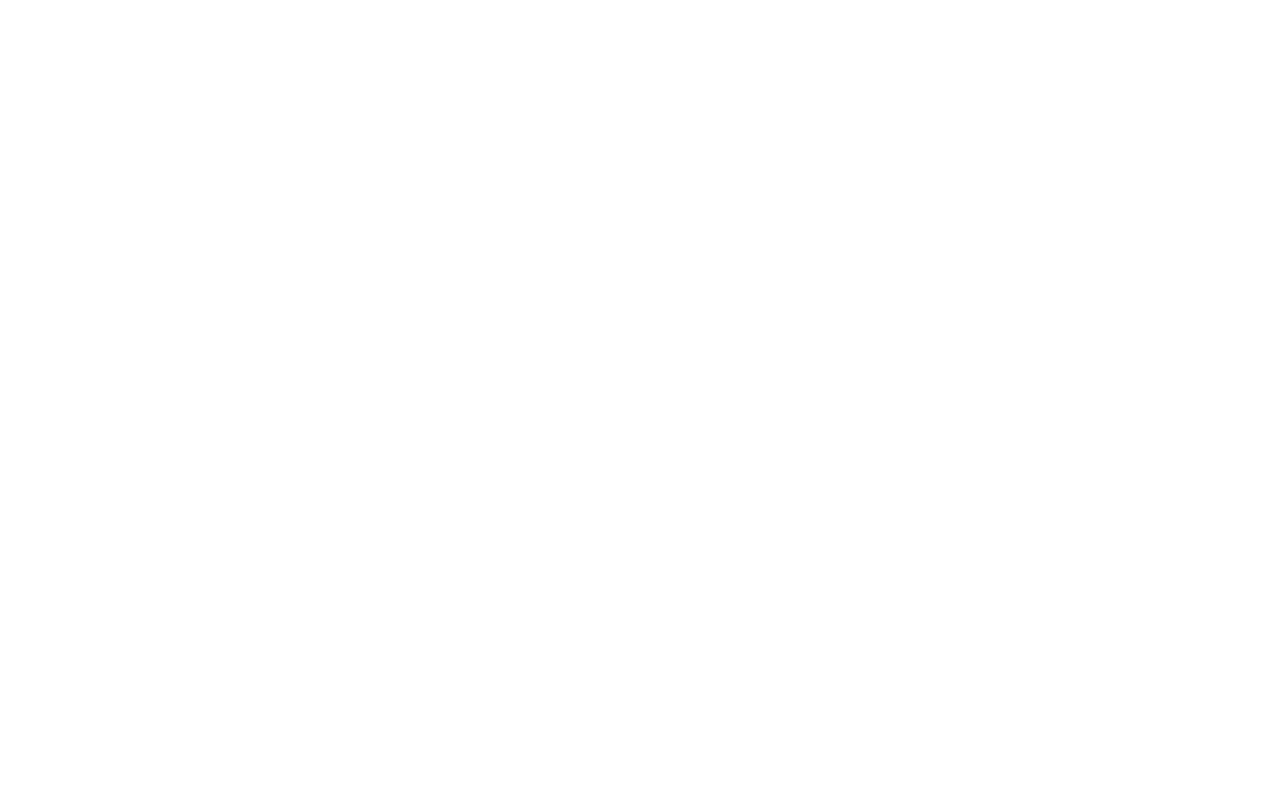
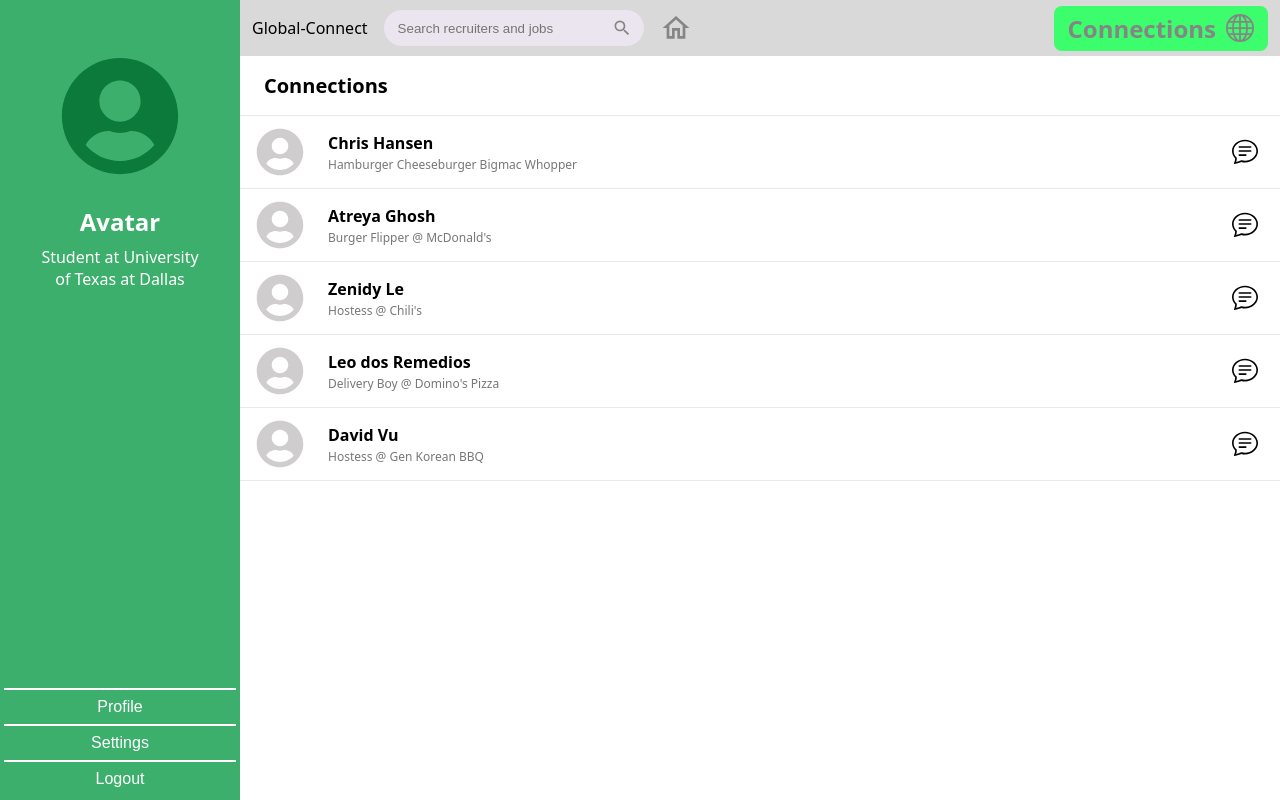
Before and after one commit to AtreyaG/Global-Connect, a React (Vite) app: page /Global-Connect/connections in a window 1280 px wide. Before the commit this address had no page. Built offline with nearby package versions, Linux system fonts and the light colour scheme.

Commit message:
Route modifications to allow github io pages deployment

```diff
--- a/package.json
+++ b/package.json
@@ -7,7 +7,8 @@
     "dev": "vite",
     "build": "tsc -b && vite build",
     "lint": "eslint .",
-    "preview": "vite preview"
+    "preview": "vite preview",
+    "homepage": "https://github.io"
   },
   "dependencies": {
     "react": "^19.3.1",
--- a/src/components/Header.tsx
+++ b/src/components/Header.tsx
@@ -7,16 +7,16 @@
         <header className="header">Global-Connect
             <div className="search-bar">
                 <input type="text" placeholder='Search recruiters and jobs'/>
-                <Link to="/" className="home-link">
+                <Link to="/Global-Connect" className="home-link">
                     <MdSearch size={20} />
                 </Link>
             </div>
 
-            <Link to="/" className="home-link">
+            <Link to="/Global-Connect" className="home-link">
                 <MdOutlineHome size={32} />
             </Link>
 
-            <Link to="/connections" className="connections-link">
+            <Link to="/Global-Connect/connections" className="connections-link">
                 Connections <BsGlobe size={28} />
             </Link>
         </header>
--- a/src/main.tsx
+++ b/src/main.tsx
@@ -10,8 +10,8 @@
   <StrictMode>
     <BrowserRouter>
       <Routes>
-        <Route path="/" element={<LandingPage />} />
-        <Route path="/connections" element={<ConnectionsPage />} />
+        <Route path="/Global-Connect" element={<LandingPage />} />
+        <Route path="/Global-Connect/connections" element={<ConnectionsPage />} />
       </Routes>
     </BrowserRouter>
   </StrictMode>,
--- a/vite.config.ts
+++ b/vite.config.ts
@@ -4,4 +4,5 @@
 // https://vite.dev/config/
 export default defineConfig({
   plugins: [react()],
+  base: '/Global-Connect/',
 })
```
